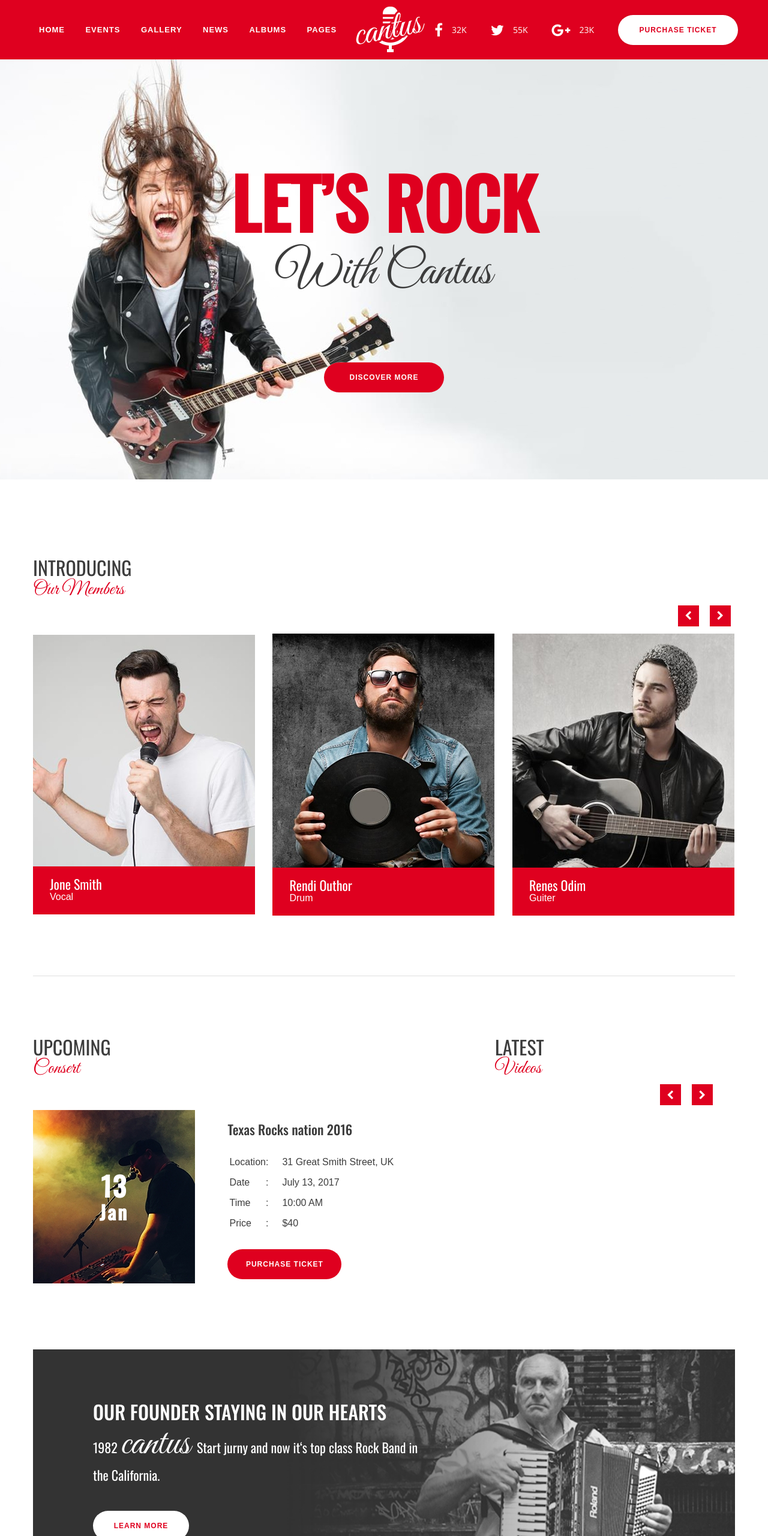
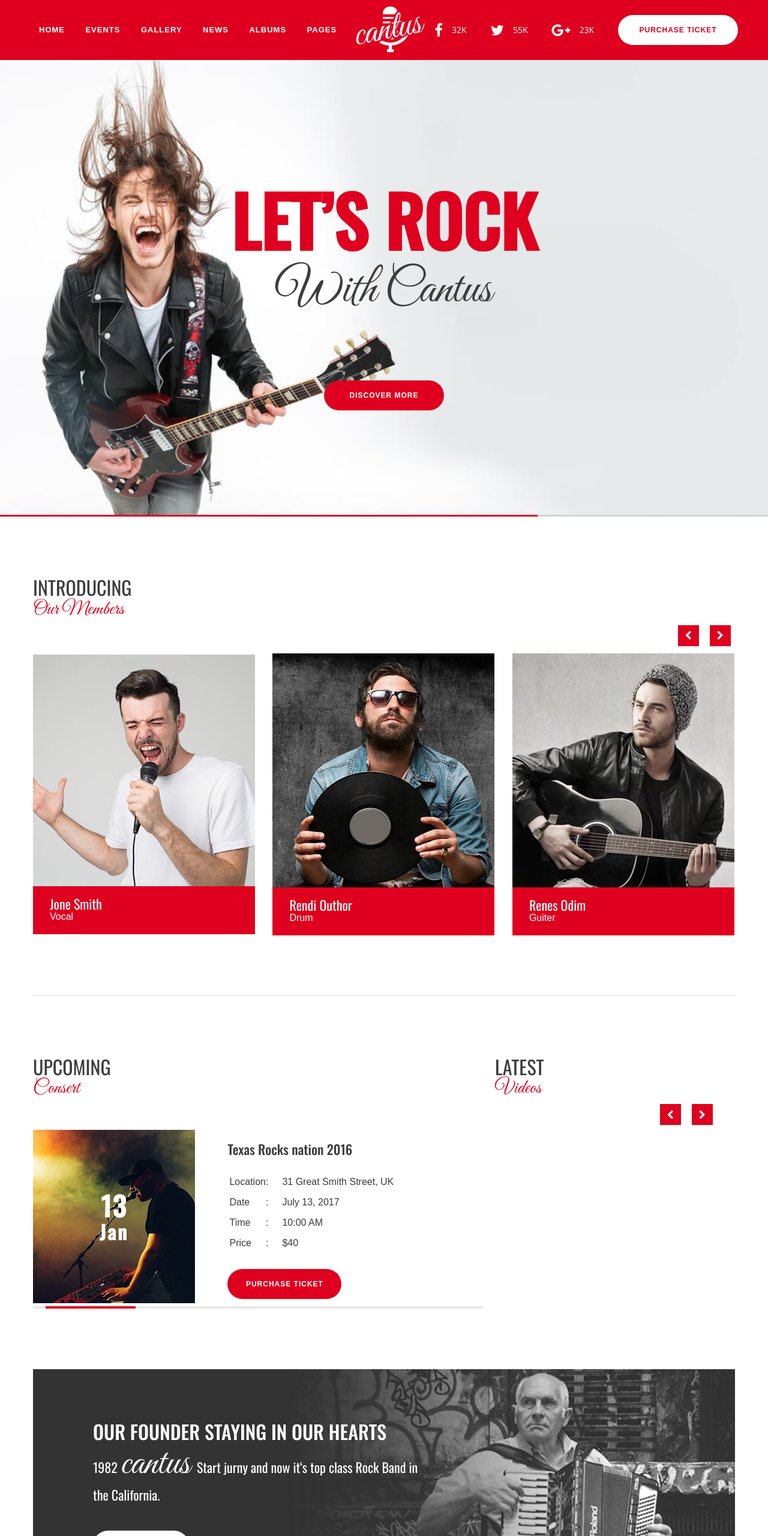
Before and after one commit to Jul-Bon/homework-9-bon-jul, a website: page index.html in a window 1280 px wide. Shown: the top 2560 px of the page at 60% size. Drawn offline with nearby package versions, Linux system fonts and the light colour scheme; grey boxes are pictures that could not be loaded; a web font is replaced by a local one.

Commit message:
decorative elements

```diff
--- a/index.html
+++ b/index.html
@@ -141,6 +141,7 @@
     </section>
 
     <section class="concert">
+        <div class="decorate-line">
             <h2>Upcoming<span class="decorative-text">Consert</span></h2>
             <div class="poster">
                 <img src="images/posters/poster-photo.jpg" alt="Consert poster">
@@ -167,6 +168,7 @@
                     </tr>
                 </table>
                 <a class="ticket-buy button" href="#">Purchase ticket</a>
+            </div>
         </div>
     </section>
 
--- a/sass/components/_buttons.scss
+++ b/sass/components/_buttons.scss
@@ -60,7 +60,7 @@
 }
 
 .small-button:hover {
-    border: 2px inset $main-color;
+    border: 2px inset #c3c3c3;
 }
 
 .button:hover {
--- a/sass/layout/_header.scss
+++ b/sass/layout/_header.scss
@@ -81,10 +81,24 @@
 
 .main-banner {
     background: url('../images/main-banner.jpg') bottom center no-repeat;
-    background-position: center;
+    background-size: cover;
     text-align: center;
     padding: 208px 0 174px;
-    margin-top: -30px;
+    border-bottom: 3px solid #d3d3d3;
+    box-sizing: border-box;
+    position: relative;
+
+    &:after {
+        content: '';
+        display: block;
+        width: 70%;
+        height: 3px;
+        background-color: #df001f;
+        position: absolute;
+        left: 0;
+        bottom: 0;
+        margin-bottom: -3px;
+    }
 }
 
 h1 {
--- a/sass/layout/_sections.scss
+++ b/sass/layout/_sections.scss
@@ -108,6 +108,7 @@
     margin-left: 50px;
     vertical-align: top;
     padding-top: 45px;
+    padding-right: 145px;
 
     td {
         span {
@@ -123,6 +124,24 @@
         text-decoration: none;
         display: inline-block;
         margin-top: 25px;
+    }
+}
+
+.decorate-line {
+    padding-bottom: 5px;
+    border-bottom: 4px solid #e9e9e9;
+    position: relative;
+
+    &:after {
+        content: '';
+        width: 20%;
+        height: 4px;
+        background-color: $accent-color;
+        position: absolute;
+        left: 25px;
+        bottom: 0;
+        margin: -4px;
+
     }
 }
 
--- a/sass/utils/_variables.scss
+++ b/sass/utils/_variables.scss
@@ -1,6 +1,8 @@
+//Colors
 $accent-color: #df001f;
 $main-color: #ffffff;
 $text-color: #3c3c3c;
+//Typography
 $text-font: 'Droid Sans', sans-serif;
 $caption: 'Oswald', sans-serif;
 $decorative-text: 'Great Vibes', cursive;
```
Also changed, not shown: css/main.css. Lines whose indentation alone changed are shown as unchanged.
